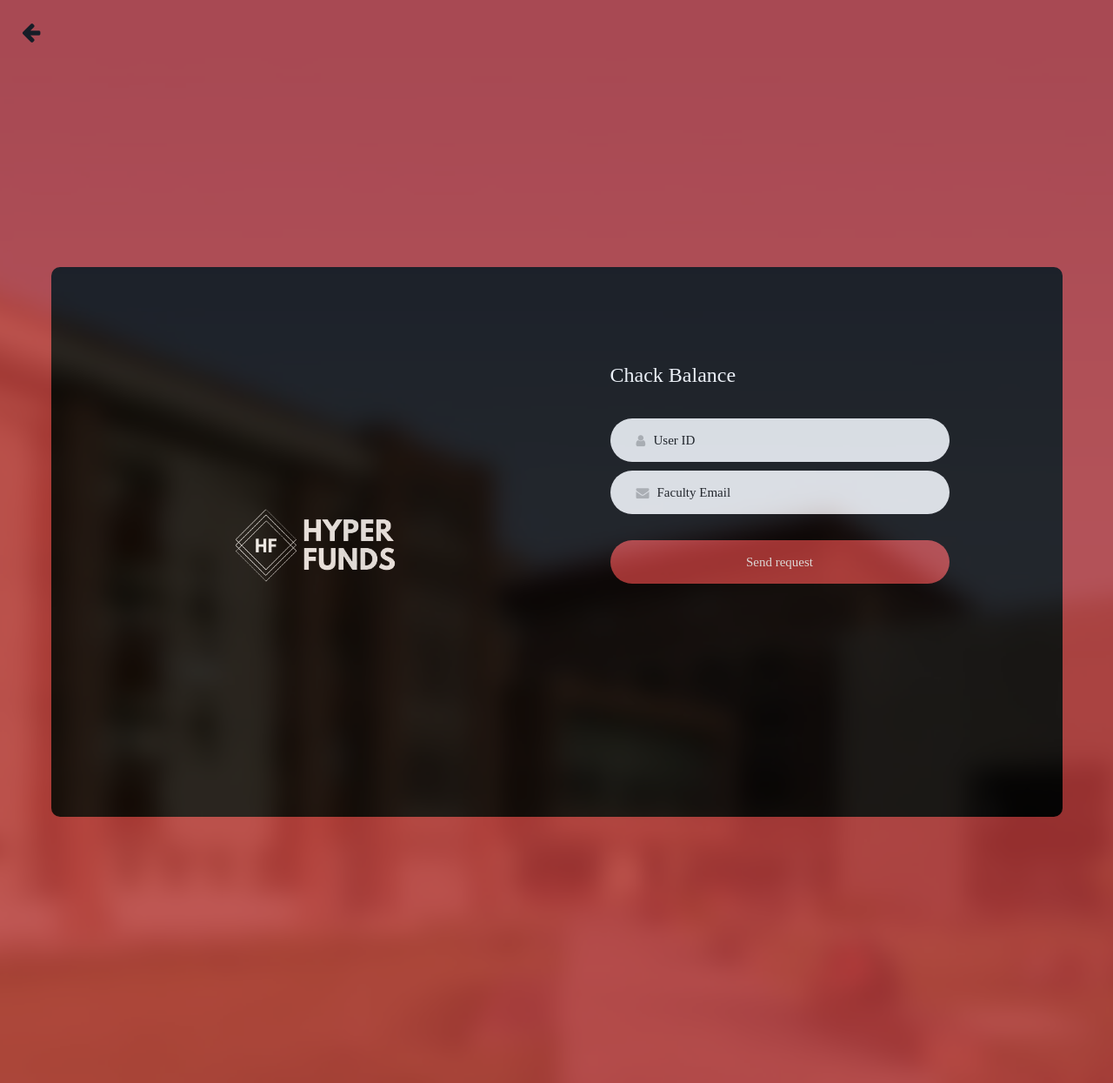
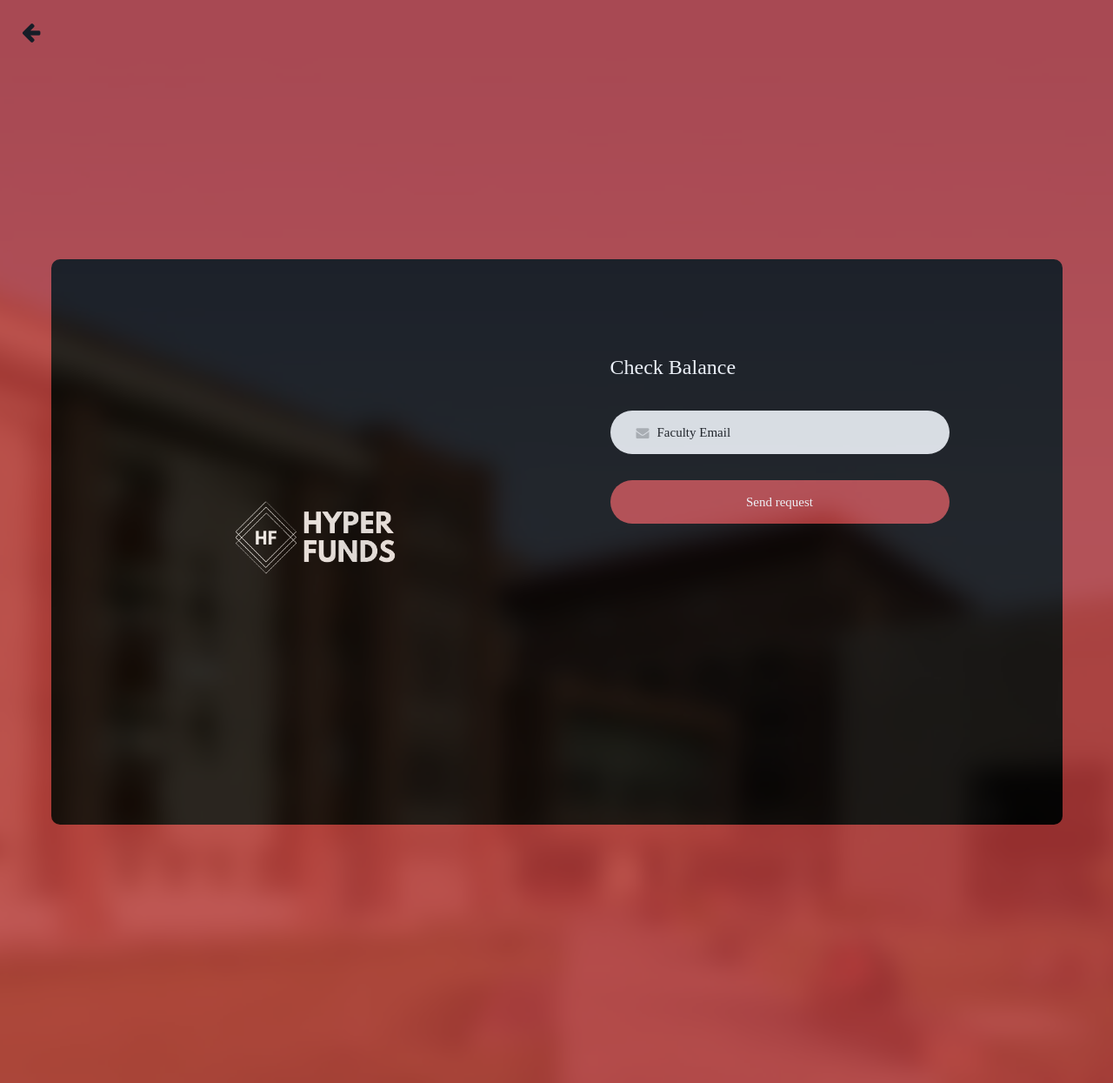
Before and after one commit to agrawalnandini/hyperfunds, a Flask app: page /getbalance in a window 1280 px wide. Shown: the whole page at 87% size. Run offline with Flask 2, Linux system fonts and the light colour scheme; a user stored in the database is signed in; some libraries are stand-ins or nearby versions; some web fonts are replaced.

Commit message:
fixed front-end

```diff
--- a/front-end/app.py
+++ b/front-end/app.py
@@ -100,9 +100,7 @@ def check_dashboard(email):
 
 def createProposal(req_obj):
     #0 for success
-    userid = req_obj['userid']
-    if userid!=session['email']:
-        return 1
+    userid = session['email']
 
     amt = req_obj['amount']
     fac_email=req_obj['email']
@@ -118,7 +116,7 @@ def createProposal(req_obj):
     if DEBUG:
         print(' '.join(output))
 
-    if output != "dummy" and output[len(output) - 1] == "submitted!":
+    if output != "error" and output[len(output) - 1] == "submitted!":
         return 0
     else:
         return 1
@@ -234,11 +232,8 @@ def query_all_txn(user):
         return output
 
 def getBalance(req_obj):
-    #0 for success
-    userid = req_obj['userid']
-    if userid!=session['email']:
-        return 1
-
+    #-1 for failure
+    userid = session['email']
     fac_email=req_obj['email']
 
     output = "error"
@@ -252,10 +247,10 @@ def getBalance(req_obj):
     if DEBUG:
         print(' '.join(output))
 
-    if output != "dummy" and 'result' in output:
-        return ' '.join(output)
+    if output != "error" and 'result' in output:
+        return output[len(output)-1]
     else:
-        return "Error in evaluating request!"
+        return -1
 
 def approve_txn(user, txnid):
     #returns 1 on failure
@@ -271,7 +266,7 @@ def approve_txn(user, txnid):
     if DEBUG:
         print(' '.join(output))
 
-    if output != "approval unsuccessful" and output[len(output) - 1] == "submitted!":
+    if output != "approval unsuccessful" and output[len(output) - 2] == "!":
         return 0
 
     else:
@@ -296,7 +291,7 @@ def signup_post():
     res = handle_setup(request.form, "True")
     if res == 0:
         flash('Registration successful! Check your email inbox/spam for password','success')
-        return redirect('/')
+        return redirect('/signup')
     else:
         flash('Registration failed! You are already registered','error')
         return redirect('/signup')
@@ -351,12 +346,14 @@ def Proposal_post():
 @app.route('/Approval')
 @login_required
 def Approval():
+    '''
     #Query all transactions
     transactions = query_all_txn(session["email"])
     to_approve = []
     for txn in transactions:
         if (txn["txn"]["approvals"] != (-1) and session["email"] not in txn["txn"]["approvers"] ):
             to_approve.append(txn)
+            '''
     return render_template('%s.html' % 'Approval')
 
 @app.route('/Approval', methods=['POST'])
@@ -379,8 +376,14 @@ def getbalance():
 
 @app.route('/getbalance',methods=['POST'])
 def getbalance_post():
-    check=getBalance(request.form)
-    return render_template('response.html',response=check)
+    bal=getBalance(request.form)
+    if bal==-1:
+        flash('Error in finding balance','error')
+        return redirect('/getbalance')
+    else:
+        flash('Balance is '+bal,'success')
+        return redirect('/getbalance')
+
 
 @app.route('/query_email')
 @login_required
--- a/front-end/static/css/main.css
+++ b/front-end/static/css/main.css
@@ -197,6 +197,7 @@ iframe {
 
 .wrap-login100 {
   width: 400px;
+  height: 620px;
   background: #fff;
   border-radius: 20px;
   overflow: hidden;
@@ -346,9 +347,10 @@ iframe {
 }
 
 .alert-box{
-    height: 1000px; /* Changed this height */
-    padding-bottom:60px;
+  height: 1000px; /* Changed this height */
+  position: relative;
 }
+
 
 /*------------------------------------------------------------------
 [ Alert validate ]*/
--- a/front-end/static/css/main2.css
+++ b/front-end/static/css/main2.css
@@ -134,9 +134,7 @@ iframe {
 
 .alert-box{
   height: 1000px; /* Changed this height */
-  padding-bottom:60px;
-  position: relative;
-  padding: 200px;
+  position: absolute;
 }
 
 
@@ -187,6 +185,7 @@ iframe {
 
 .wrap-contact100 {
   width: 1163px;
+  height: 650px;
   background: #000000;
   border-radius: 10px;
   overflow: hidden;
--- a/front-end/templates/getbalance.html
+++ b/front-end/templates/getbalance.html
@@ -12,6 +12,7 @@
 	<link rel="stylesheet" type="text/css" href="{{ url_for('static',filename='../static/vendor/select2/select2.min.css')}}">
 	<link rel="stylesheet" type="text/css" href="{{ url_for('static',filename='../static/css/util.css')}}">
 	<link rel="stylesheet" type="text/css" href="{{ url_for('static',filename='../static/css/main2.css')}}">
+	<link rel="stylesheet" href="https://maxcdn.bootstrapcdn.com/bootstrap/3.3.6/css/bootstrap.min.css" integrity="sha384-1q8mTJOASx8j1Au+a5WDVnPi2lkFfwwEAa8hDDdjZlpLegxhjVME1fgjWPGmkzs7" crossorigin="anonymous">
 
 </head>
 <body>
@@ -27,16 +28,8 @@
 
 				<form method="post" class="contact100-form validate-form">
 					<span class="contact100-form-title">
-						Chack Balance
+						Check Balance
 					</span>
-
-					<div class="wrap-input100 validate-input" data-validate = "Valid email is required: ex@abc.xyz">
-						<input class="input100" type="text" name="userid" placeholder="User ID">
-						<span class="focus-input100"></span>
-						<span class="symbol-input100">
-							<i class="fa fa-user" aria-hidden="true"></i>
-						</span>
-					</div>
 
 					<div class="wrap-input100 validate-input" data-validate = "Valid email is required: ex@abc.xyz">
 						<input class="input100" type="text" name="email" placeholder="Faculty Email">
@@ -52,6 +45,28 @@
 						</button>
 					</div>
 				</form>
+				<div class="alert-box">
+					{% with messages= get_flashed_messages(with_categories=true)%}
+					{% if messages %}
+						{% for category,message in messages%}
+							{% if category=='success' %}
+							<div class="alert alert-success alert-dismissible" role="alert">
+								<a href="#" class="close" data-dismiss="alert" aria-label="close">&times;</a>
+								<strong>{{message}}</strong>
+							</div>
+							{% endif %}
+
+							{% if category=='error' %}
+							<div class="alert alert-danger alert-dismissible" role="alert">
+								<a href="#" class="close" data-dismiss="alert" aria-label="close">&times;</a>
+								<strong>{{message}}</strong>
+							</div>
+							{% endif %}
+
+						{% endfor %}
+					{% endif %}
+					{% endwith %}
+				</div>
 			</div>
 	</div>
 	</div>
--- a/front-end/templates/query_txnid.html
+++ b/front-end/templates/query_txnid.html
@@ -27,7 +27,7 @@
 
 				<form method="post" class="contact100-form validate-form">
 					<span class="contact100-form-title">
-						Chack Balance
+						Query Transaction
 					</span>
 
 					<div class="wrap-input100 validate-input" data-validate = "Transaction ID is required">
```
Also changed, not shown: front-end/templates/Proposal.html (+2 -9 lines).
